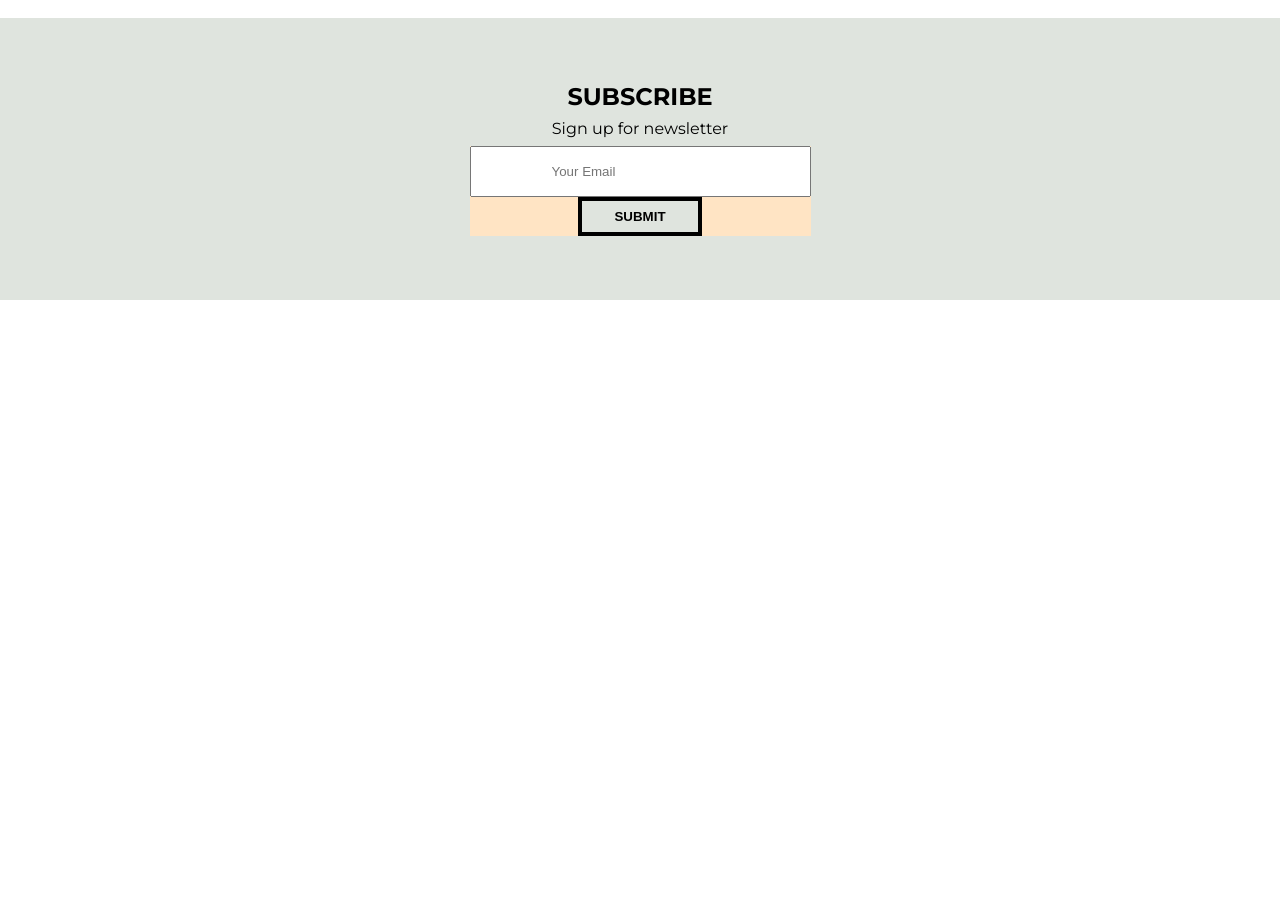
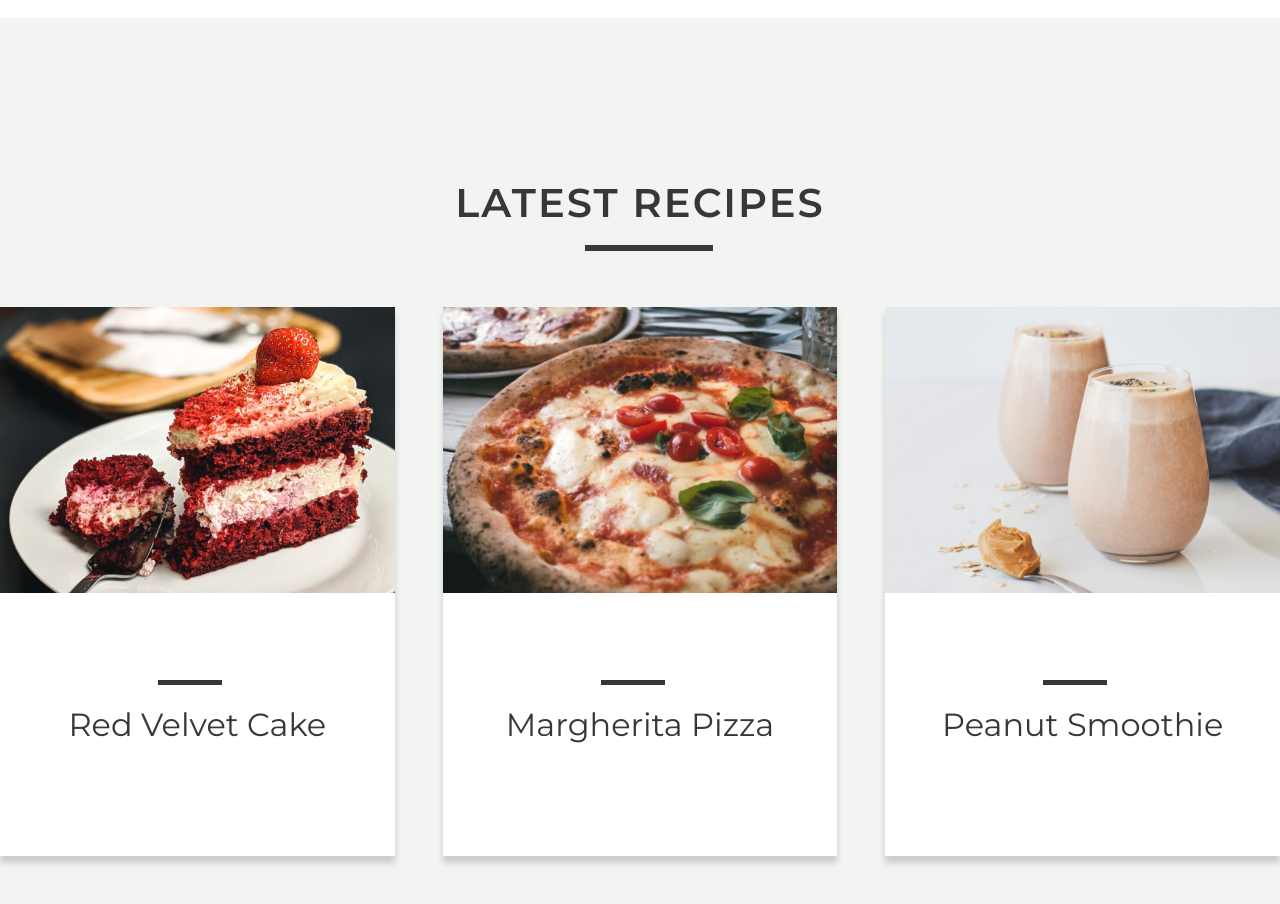
Before and after one commit to Felipesilva94/pair-programing, a React (Create React App) app: page / in a window 1280 px wide. Shown: the part 750-1654 px from the top of the page. Before the commit the page ends 1050 px from the top, so only its background shows below. Built offline with nearby package versions, Linux system fonts and the light colour scheme.

Commit message:
Primeiro Main 100%

```diff
--- a/src/Global/GlobalStyle.js
+++ b/src/Global/GlobalStyle.js
@@ -16,5 +16,6 @@ export const GlobalStyle = createGlobalStyle`
         --fw-400: 400;
         //
         --bg-one: #FFFFFF;
+        --bg-two: #F2F4F1;
     }
 `;
--- a/src/Pages/Main/index.jsx
+++ b/src/Pages/Main/index.jsx
@@ -1,11 +1,13 @@
 import React  from 'react'
+import Recipes from '../../components/recipes'
 import Subs from '../../components/subs'
 
 export default function Main (){
   return(
     <>
     <main>
-        <Subs/>
+        <Recipes/>
+        {/* <Subs/> */}
     </main>
     </>
   )
--- /dev/null
+++ b/src/components/cards/index.jsx
@@ -0,0 +1,13 @@
+import React from 'react';
+import * as S from './style'
+
+export default function cards({imagem, title}) {
+    return (
+        <>
+            <S.CardBox>
+                <img src={imagem} alt={title} />
+                <h2>{title}</h2>
+            </S.CardBox>
+        </>
+    );
+}
--- /dev/null
+++ b/src/components/cards/style.js
@@ -0,0 +1,42 @@
+import styled from "styled-components";
+
+export const CardBox = styled.div`
+    display: flex;
+    flex-direction: column;
+    align-items: center;
+    box-shadow: 0px 7px 6px #00000029;
+
+    img{
+        width: 100%;
+    }
+
+    h2{
+        width: 100%;
+        padding-block: 7rem;
+        font-size: clamp(2rem, 2.2vw, 2.5rem);
+        font-family: var(--ff-one);
+        font-weight: var(--fw-400);
+        color: #373737;
+        background-color: var(--bg-one);
+        text-align: center;
+        position: relative;
+    }
+
+    h2::before{
+        content: '';
+        width: 4rem;
+        height: 5px;
+        background-color: #373737;
+        display: block;
+        position: absolute;
+        left: 40%;
+        bottom: 65%;
+    }
+
+    @media screen and (max-width:48em){
+
+        h2::before{
+            left: 37%;
+        }
+    }
+`;
--- /dev/null
+++ b/src/components/recipes/index.jsx
@@ -0,0 +1,22 @@
+import React from 'react';
+import Bebida from '../../Assets/bebida.png'
+import Cake from '../../Assets/cake.png'
+import Pizza from '../../Assets/pizza.png'
+import Card from '../cards'
+import Title from '../title'
+import * as S from './style';
+
+export default function recipes(){
+    return (
+        <>
+        <S.Container>
+            <Title title={'Latest Recipes'}/>
+            <S.Wrapper>
+                <Card imagem={Cake} title={'Red Velvet Cake'}/>
+                <Card imagem={Pizza} title={'Margherita Pizza'}/>
+                <Card imagem={Bebida} title={'Peanut Smoothie'}/>
+            </S.Wrapper>
+        </S.Container>
+        </>
+    );
+}
--- /dev/null
+++ b/src/components/recipes/style.js
@@ -0,0 +1,26 @@
+import styled from "styled-components";
+
+export const Container = styled.section`
+    max-width: 1920px;
+    padding: 10rem 0;
+    display: flex;
+    flex-direction: column;
+    align-items: center;
+    row-gap: 5rem;
+    background-color: var(--bg-two);
+
+    @media screen and (max-width:48em){
+        padding: 5rem 0.5rem;
+    }
+`;
+
+export const Wrapper = styled.div`
+    display: flex;
+    align-items: center;
+    gap: 3rem;
+
+    @media screen and (max-width:48em){
+        width: 100%;
+        flex-direction: column;
+    }
+`;
--- /dev/null
+++ b/src/components/title/index.jsx
@@ -0,0 +1,10 @@
+import React from 'react';
+import * as S from './style'
+
+export default function title({title}) {
+    return (
+        <>
+            <S.Title>{title}</S.Title>
+        </>
+    );
+}
--- /dev/null
+++ b/src/components/title/style.js
@@ -0,0 +1,30 @@
+import styled from "styled-components";
+
+export const Title = styled.h2`
+    font-size: clamp(2.5rem, 3vw, 3.5rem);
+    font-family: var(--ff-one);
+    font-weight: var(--fw-600);
+    letter-spacing: 2px;
+    text-transform: uppercase;
+    text-align: center;
+    color: #373737;
+    position: relative;
+
+    ::after{
+        content: '';
+        width: 8rem;
+        height: 6px;
+        display: block;
+        background-color: #373737;
+        position: absolute;
+        left: 35%;
+        bottom: -1.5rem;
+    }
+
+    @media screen and (max-width:48em){
+
+        ::after{
+            left: 30%;
+        }
+    }
+`;
```
